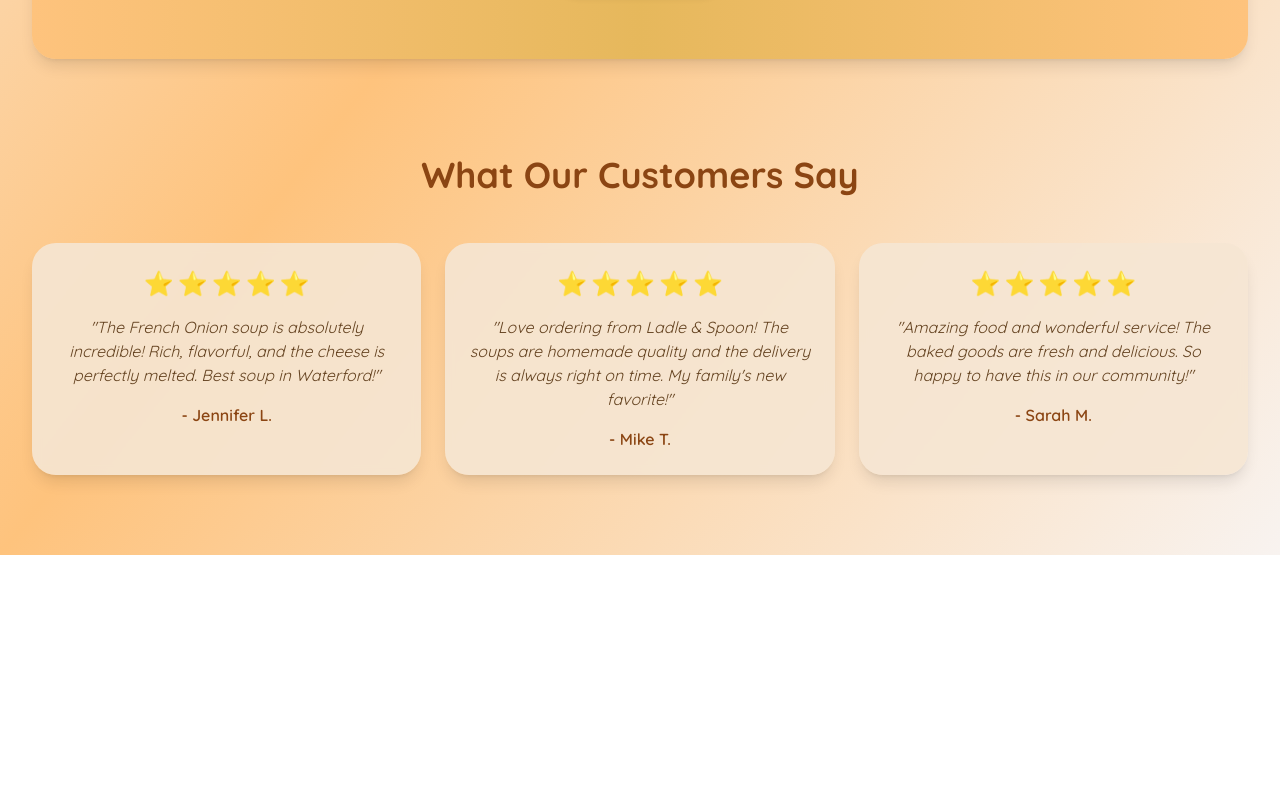
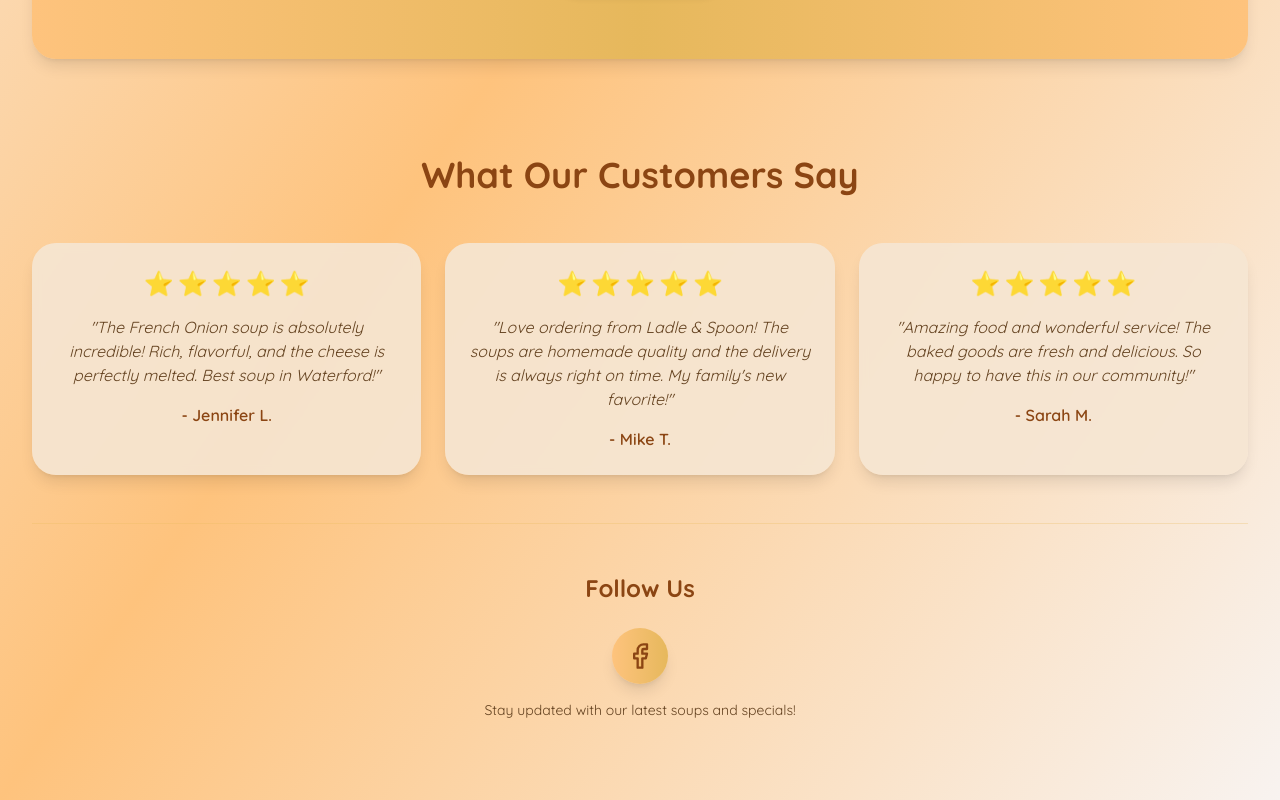
Before and after one commit to ryankolean/ladleandspoon, a React (Vite) app: page / in a window 1280 px wide. Shown: the part 1081-1881 px from the top of the page. Before the commit the page ends 1636 px from the top, so only its background shows below. Built offline with nearby package versions, Linux system fonts and the light colour scheme; no server answers.

Commit message:
Updated CustomerHome.jsx

```diff
--- a/src/pages/CustomerHome.jsx
+++ b/src/pages/CustomerHome.jsx
@@ -1,7 +1,7 @@
 import React, { useState, useEffect } from 'react';
 import { useNavigate } from 'react-router-dom';
 import { User } from '@/services';
-import { ShoppingCart, Sparkles, Heart } from 'lucide-react';
+import { ShoppingCart, Sparkles, Heart, Facebook } from 'lucide-react';
 
 export default function CustomerHome() {
   const navigate = useNavigate();
@@ -128,6 +128,26 @@ export default function CustomerHome() {
           </div>
         </section>
 
+        <section className="py-12 text-center border-t border-[#E6B85C]/30">
+          <h3 className="text-2xl font-bold text-[#8B4513] mb-6">
+            Follow Us
+          </h3>
+          <div className="flex justify-center gap-4">
+            <a
+              href="https://www.facebook.com/p/Ladle-Spoon-61566931251705/"
+              target="_blank"
+              rel="noopener noreferrer"
+              className="w-14 h-14 rounded-full bg-gradient-to-r from-[#FEC37D] to-[#E6B85C] hover:from-[#E6B85C] hover:to-[#FEC37D] flex items-center justify-center transition-all hover:scale-110 shadow-lg hover:shadow-xl"
+              aria-label="Visit our Facebook page"
+            >
+              <Facebook className="w-7 h-7 text-[#8B4513]" />
+            </a>
+          </div>
+          <p className="text-sm text-[#654321] mt-4">
+            Stay updated with our latest soups and specials!
+          </p>
+        </section>
+
       </div>
     </div>
   );
```
